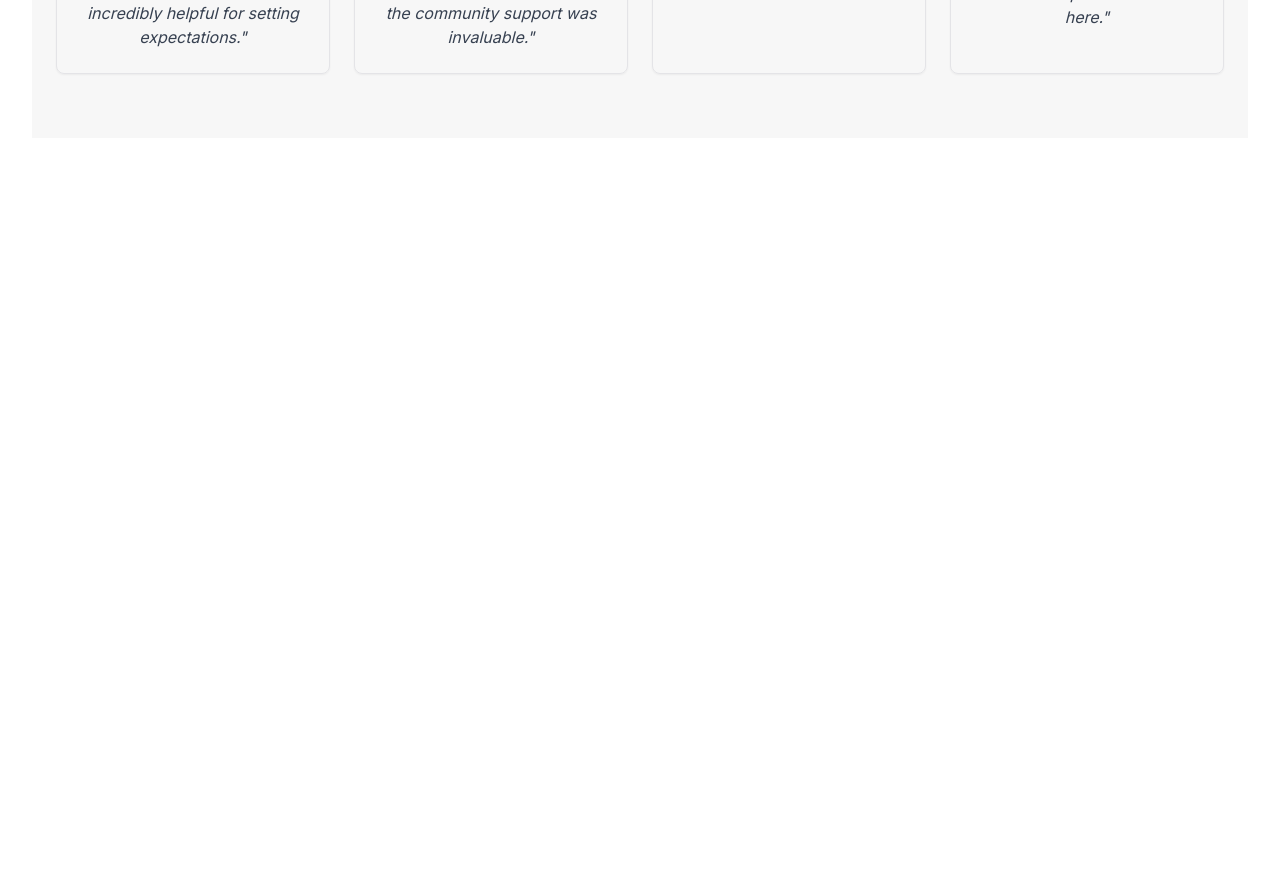
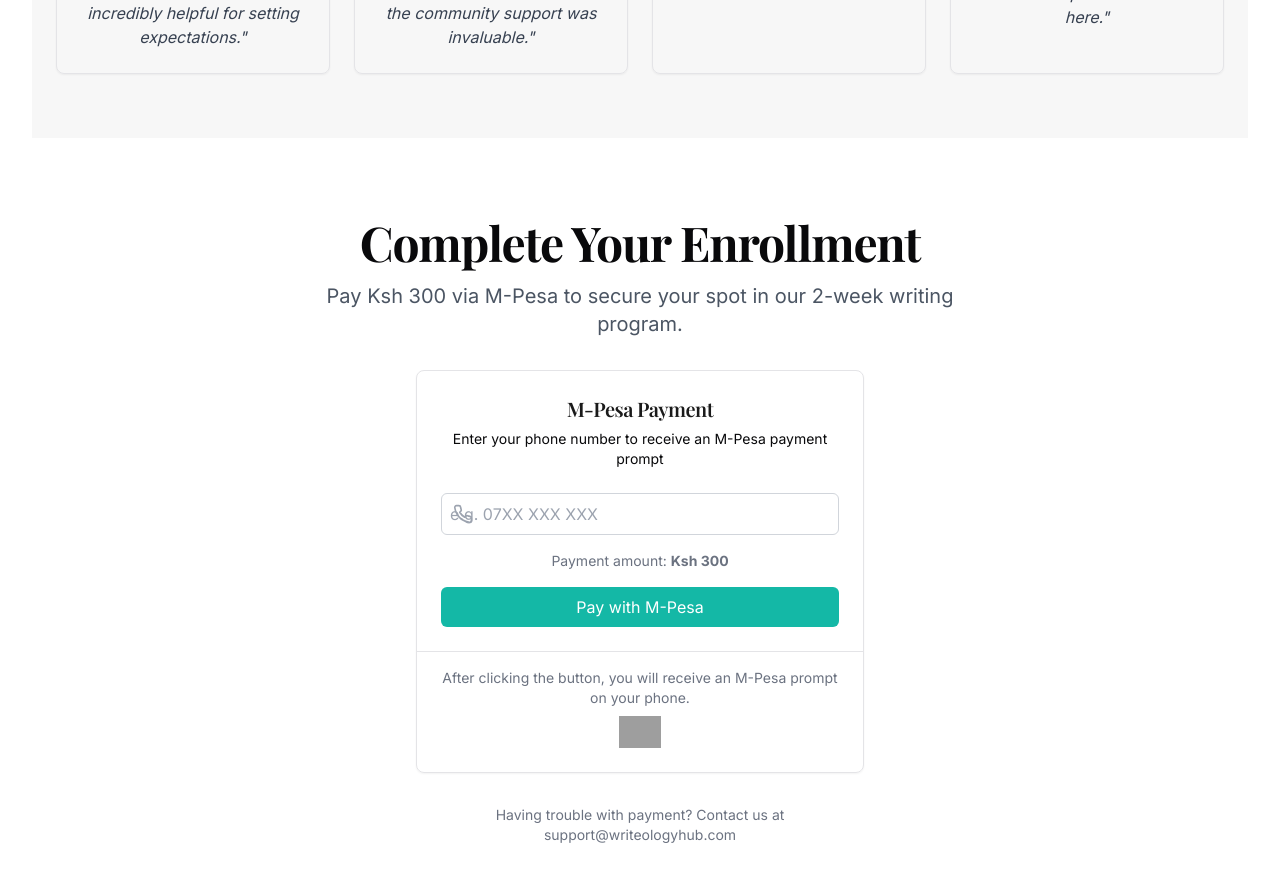
Before and after one commit to jhnnyjava/writeology-hub, a React (Vite) app: page / in a window 1280 px wide. Shown: the part 2520-3402 px from the top of the page. Before the commit the page ends 2690 px from the top, so only its background shows below. Built offline with nearby package versions, Linux system fonts and the light colour scheme; grey boxes are pictures that could not be loaded.

Commit message:
Add mpesa payment prompt
This commit adds a prompt related to mpesa payment.

```diff
--- /dev/null
+++ b/src/components/MpesaPayment.tsx
@@ -0,0 +1,121 @@
+
+import React, { useState } from "react";
+import { useToast } from "@/hooks/use-toast";
+import { Phone } from "lucide-react";
+import { cn } from "@/lib/utils";
+import { Card, CardContent, CardDescription, CardFooter, CardHeader, CardTitle } from "@/components/ui/card";
+
+const MpesaPayment = () => {
+  const [phoneNumber, setPhoneNumber] = useState("");
+  const [isSubmitting, setIsSubmitting] = useState(false);
+  const { toast } = useToast();
+
+  const handlePhoneChange = (e: React.ChangeEvent<HTMLInputElement>) => {
+    const value = e.target.value.replace(/\D/g, "");
+    setPhoneNumber(value);
+  };
+
+  const handleSubmit = (e: React.FormEvent) => {
+    e.preventDefault();
+
+    // Validate phone number (simple validation for Kenya numbers)
+    if (!phoneNumber || phoneNumber.length < 10) {
+      toast({
+        title: "Invalid phone number",
+        description: "Please enter a valid Kenyan phone number",
+        variant: "destructive",
+      });
+      return;
+    }
+
+    setIsSubmitting(true);
+
+    // Simulate payment processing
+    setTimeout(() => {
+      toast({
+        title: "Payment initiated",
+        description: "Please check your phone for the M-Pesa prompt to complete the payment of Ksh 300.",
+      });
+      setIsSubmitting(false);
+
+      // In a real implementation, you would make an API call to your backend
+      // to initiate the M-Pesa payment process
+    }, 1500);
+  };
+
+  return (
+    <section className="w-full py-12 md:py-20 bg-white">
+      <div className="container px-4 md:px-6 mx-auto">
+        <div className="flex flex-col items-center justify-center space-y-4 text-center mb-8">
+          <h2 className="text-3xl font-bold font-display tracking-tight sm:text-4xl md:text-5xl">
+            Complete Your Enrollment
+          </h2>
+          <p className="max-w-[700px] text-gray-600 md:text-xl">
+            Pay Ksh 300 via M-Pesa to secure your spot in our 2-week writing program.
+          </p>
+        </div>
+
+        <div className="max-w-md mx-auto">
+          <Card>
+            <CardHeader>
+              <CardTitle className="text-xl font-display text-secondary">M-Pesa Payment</CardTitle>
+              <CardDescription>
+                Enter your phone number to receive an M-Pesa payment prompt
+              </CardDescription>
+            </CardHeader>
+            <CardContent>
+              <form onSubmit={handleSubmit}>
+                <div className="space-y-4">
+                  <div className="relative">
+                    <div className="absolute inset-y-0 left-0 flex items-center pl-3 pointer-events-none">
+                      <Phone className="h-5 w-5 text-gray-400" />
+                    </div>
+                    <input
+                      type="text"
+                      className={cn(
+                        "pl-10 w-full p-2 border border-gray-300 rounded-md focus:outline-none focus:ring-2 focus:ring-primary",
+                        phoneNumber.length === 10 && "border-green-500"
+                      )}
+                      placeholder="e.g. 07XX XXX XXX"
+                      value={phoneNumber}
+                      onChange={handlePhoneChange}
+                      maxLength={10}
+                    />
+                  </div>
+                  <div className="text-sm text-gray-500">
+                    <p>Payment amount: <span className="font-bold">Ksh 300</span></p>
+                  </div>
+                  <button
+                    type="submit"
+                    disabled={isSubmitting}
+                    className="w-full bg-primary text-white py-2 px-4 rounded-md hover:bg-primary-hover transition-colors disabled:opacity-50 disabled:cursor-not-allowed"
+                  >
+                    {isSubmitting ? "Processing..." : "Pay with M-Pesa"}
+                  </button>
+                </div>
+              </form>
+            </CardContent>
+            <CardFooter className="flex flex-col space-y-2 border-t pt-4">
+              <p className="text-sm text-gray-500">
+                After clicking the button, you will receive an M-Pesa prompt on your phone.
+              </p>
+              <div className="flex items-center justify-center space-x-2">
+                <img
+                  src="https://upload.wikimedia.org/wikipedia/commons/thumb/1/15/M-PESA_LOGO-01.svg/320px-M-PESA_LOGO-01.svg.png"
+                  alt="M-Pesa Logo"
+                  className="h-8"
+                />
+              </div>
+            </CardFooter>
+          </Card>
+
+          <div className="mt-8 text-center text-sm text-gray-500">
+            <p>Having trouble with payment? Contact us at support@writeologyhub.com</p>
+          </div>
+        </div>
+      </div>
+    </section>
+  );
+};
+
+export default MpesaPayment;
--- a/src/pages/Index.tsx
+++ b/src/pages/Index.tsx
@@ -3,6 +3,7 @@ import Navigation from "@/components/Navigation";
 import Hero from "@/components/Hero";
 import Features from "@/components/Features";
 import Testimonials from "@/components/Testimonials";
+import MpesaPayment from "@/components/MpesaPayment";
 
 const Index = () => {
   return (
@@ -11,6 +12,7 @@ const Index = () => {
       <Hero />
       <Features />
       <Testimonials />
+      <MpesaPayment />
     </main>
   );
 };
```
